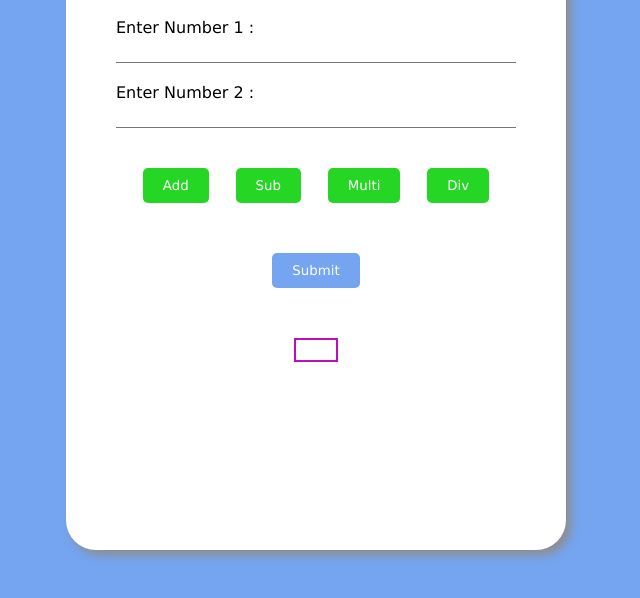
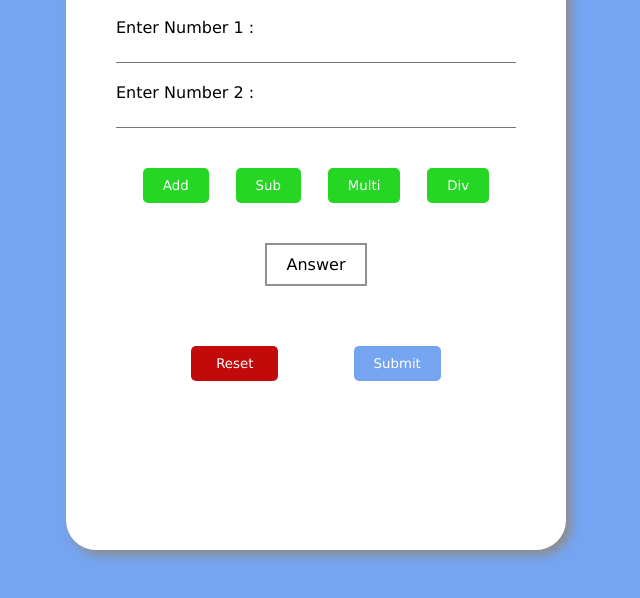
Before and after one commit to VasuAndra09/Calcii, a plain HTML site: page index.html in a window 1280 px wide. Shown: the part 210-808 px from the top of the page, without its empty margins (324-964 px from the left). Drawn offline with Linux system fonts and the light colour scheme.

Commit message:
Modified

```diff
--- a/Script.js
+++ b/Script.js
@@ -25,3 +25,8 @@ function div() {
 function pict() {
   document.getElementById("pic").style.display = "block";
 }
+function res() {
+  document.getElementById("inp1").value = "";
+  document.getElementById("inp2").value = "";
+  document.getElementById("out").innerHTML = "Answer";
+}
--- a/Style.css
+++ b/Style.css
@@ -51,10 +51,11 @@ h1 {
   border-radius: 5px;
   cursor: pointer;
 }
-#submit {
-  padding: 50px;
+#subres {
+  margin-top: 60px;
   display: flex;
   justify-content: center;
+  justify-content: space-evenly;
 }
 #sub {
   padding: 10px 20px;
@@ -67,11 +68,12 @@ h1 {
 }
 p {
   padding: 10px 20px;
-  border: 2px solid rgb(190, 15, 190);
+  border: 2px solid rgb(146, 144, 146);
   outline: none;
   align-self: center;
   text-align: center;
   box-sizing: border-box;
+  margin-top: 40px;
 }
 .ops:hover {
   background-color: rgb(73, 176, 73);
@@ -89,7 +91,7 @@ p {
   border-bottom: 1px solid #3784ff;
 }
 #sub:hover {
-  background-color: #5c9aff;
+  background-color: #2c7cfb;
 }
 .ops:focus {
   transform: scale(1.1);
@@ -104,3 +106,15 @@ input[type="number"]::-webkit-inner-spin-button,
 input[type="number"]::-webkit-outer-spin-button {
   -webkit-appearance: none;
 }
+#res {
+  padding: 10px 25px;
+  background-color: #c30a0a;
+  outline: none;
+  border: none;
+  color: rgb(255, 255, 255);
+  border-radius: 5px;
+  cursor: pointer;
+}
+#res:hover {
+  background-color: #e31414;
+}
--- a/index.html
+++ b/index.html
@@ -3,11 +3,11 @@
   <head>
     <meta charset="UTF-8" />
     <meta name="viewport" content="width=device-width, initial-scale=1.0" />
-    <title>Java Script</title>
+    <title>Simple Calculator</title>
     <link rel="stylesheet" href="Style.css" />
     <link
       rel="icon"
-      href="https://cdn.worldvectorlogo.com/logos/javascript-1.svg"
+      href="https://cdn2.iconfinder.com/data/icons/ios7-inspired-mac-icon-set/512/Calculator_512.png"
     />
     <script src="Script.js"></script>
   </head>
@@ -18,9 +18,17 @@
         src="https://cdn2.iconfinder.com/data/icons/ios7-inspired-mac-icon-set/512/Calculator_512.png"
       />
       <h1>CALCULATOR</h1>
-      Enter Number 1 :<input type="number" id="inp1" /> Enter Number 2 :<input
+      Enter Number 1 :<input
+        type="number"
+        id="inp1"
+        required
+        title="Enter a number"
+      />
+      Enter Number 2 :<input
         type="number"
         id="inp2"
+        required
+        title="Enter a number"
       />
       <div id="op">
         <button class="ops" onclick="add()">Add</button>
@@ -28,10 +36,11 @@
         <button class="ops" onclick="multi()">Multi</button>
         <button class="ops" onclick="div()">Div</button>
       </div>
-      <div id="submit">
+      <p id="out">Answer</p>
+      <div id="subres">
+        <button id="res" onclick="res()">Reset</button>
         <button id="sub" onclick="pict()">Submit</button>
       </div>
-      <p id="out"></p>
       <img
         src="https://img.freepik.com/free-vector/thank-you-placard-concept-illustration_114360-13436.jpg?q=10&h=200"
         id="pic"
```
